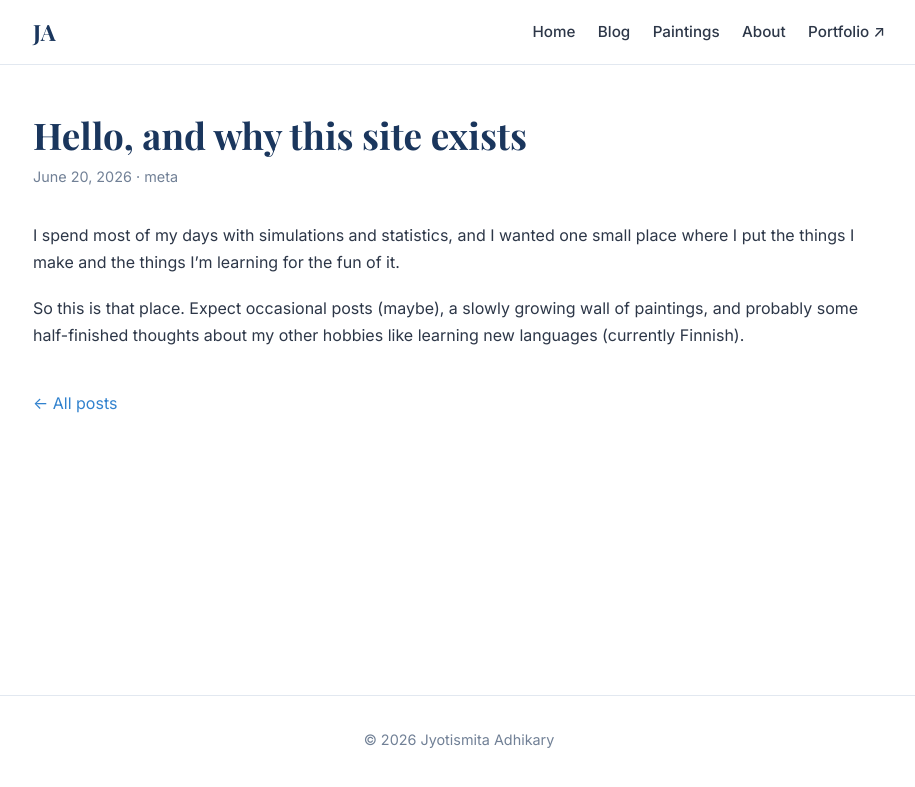
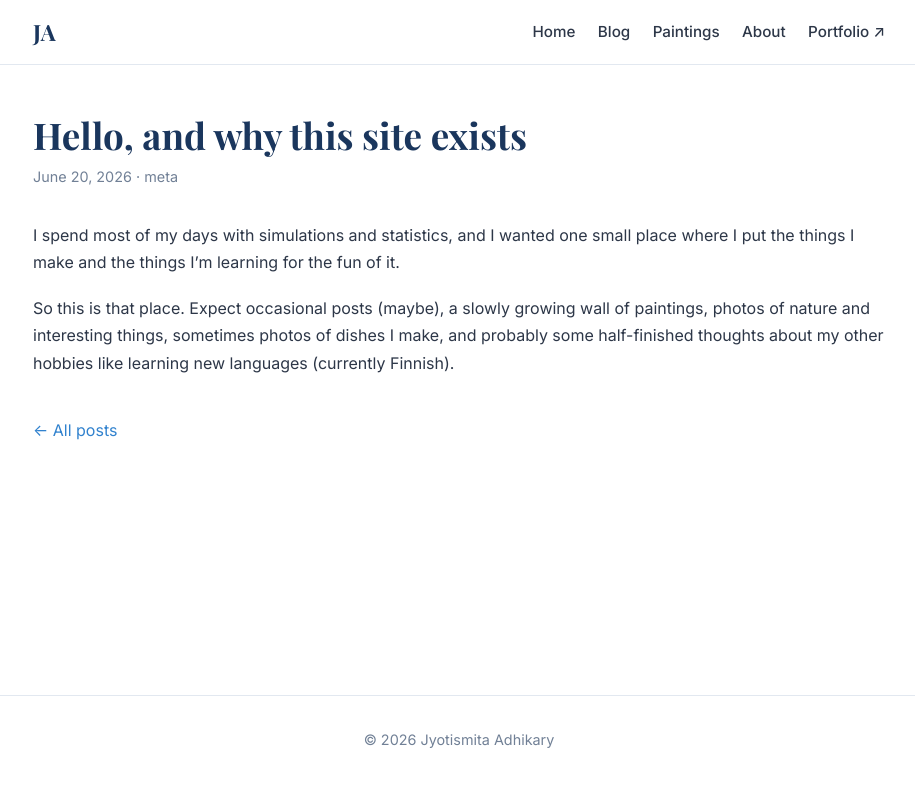
Before and after one commit to JyotismitaAdhikary/Creative, a Jekyll site: the page built from _posts/2026-06-20-hello-world.md, in a window 1280 px wide. Shown: the top 787 px of the page, without its empty margins (181-1096 px from the left). Built offline with Jekyll 4.4.1, drawn with Linux system fonts in a browser that asks for light colours.

Commit message:
Update content in hello-world.md
Expanded content to include photos of nature, dishes, and hobbies.

```diff
--- a/_posts/2026-06-20-hello-world.md
+++ b/_posts/2026-06-20-hello-world.md
@@ -7,4 +7,4 @@ tags: [meta]
 
 I spend most of my days with simulations and statistics, and I wanted one small place where I put the things I make and the things I'm learning for the fun of it.
 
-So this is that place. Expect occasional posts (maybe), a slowly growing wall of paintings, and probably some half-finished thoughts about my other hobbies like learning new languages (currently Finnish).
+So this is that place. Expect occasional posts (maybe), a slowly growing wall of paintings, photos of nature and interesting things, sometimes photos of dishes I make, and probably some half-finished thoughts about my other hobbies like learning new languages (currently Finnish).
```
